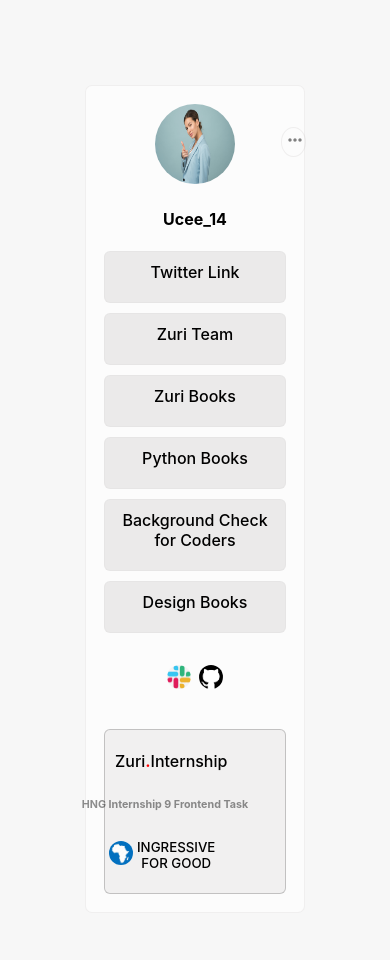
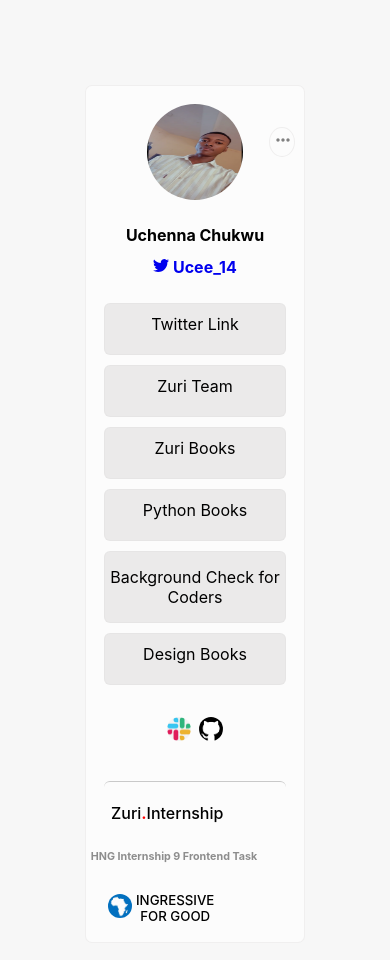
Before and after one commit to Yhucee14/zuri-one, a React (Create React App) app: page / in a window 390 px wide. Shown: the top 960 px of the page. Built offline with nearby package versions, Linux system fonts and the light colour scheme.

Commit message:
Modified CSS queries

```diff
--- a/package.json
+++ b/package.json
@@ -6,10 +6,13 @@
     "@testing-library/jest-dom": "^5.16.5",
     "@testing-library/react": "^13.4.0",
     "@testing-library/user-event": "^13.5.0",
+    "bootstrap": "^5.2.2",
     "react": "^18.2.0",
+    "react-bootstrap": "^2.5.0",
     "react-dom": "^18.2.0",
     "react-icons": "^4.6.0",
     "react-scripts": "5.0.1",
+    "react-share": "^4.4.1",
     "web-vitals": "^2.1.4"
   },
   "scripts": {
--- a/src/App.css
+++ b/src/App.css
@@ -1,5 +1,5 @@
 .container{
-    padding: 50px;
+    padding: 100px;
 }
 
 .menu-icons {
@@ -19,7 +19,7 @@
     padding: 2px;
 }
 
-@media screen and (max-width: 650px) {
+@media screen and (max-width: 425px) {
 .logo {
     display: none;
 }
@@ -41,7 +41,7 @@
     border: 1px solid #a8a3a327;
     border-radius: 50%;
     position: absolute;
-    left: 72%;
+    left: 69%;
     top: 15%;
     padding: 2px;
     }
--- a/src/App.js
+++ b/src/App.js
@@ -6,8 +6,6 @@
 import Button from './components/Button-links/Button';
 import Logo from './components/logo-cont/Logo';
 import Footer from './components/Footer/Footer';
-
-
 
 function App() {
   return (
@@ -19,8 +17,8 @@
       <Logo />
       <Footer />
 
-      <div className='menu-icons'>
-        <BiDotsHorizontalRounded  size={20} color='grey' id='dot'/>
+      <div className='menu-icons' >
+                <BiDotsHorizontalRounded  size={20} color='grey' id='dot'/>
       </div>
 
      <div className='menu'>
--- a/src/components/Button-links/Button.css
+++ b/src/components/Button-links/Button.css
@@ -21,14 +21,21 @@
     color: black;
 }
 
-@media screen and (max-width: 950px) {
+@media screen and (max-width: 425px) {
 .btn-cont a{
     padding-bottom: 20px;
+    font-weight: 400;
     }
+
+.btn-cont a:hover {
+        background: #43434656;
+        color: black;
+        border: 0.5px solid #525151b2;
+    }
+
+#pitch {
+   padding: 15px 2px 15px 2px;
+   margin-bottom: 10px;
 }
 
-.btn-cont a:hover {
-    background: #43434656;
-    color: black;
-    border: 0.5px solid #525151b2;
 }
--- a/src/components/Footer/Footer.css
+++ b/src/components/Footer/Footer.css
@@ -1,8 +1,7 @@
 .footer{
     display: flex;
     margin-top: 2rem;
-    background: #a8a3a321;
-    border: 1px solid #8080806b;
+    border-top: 1px solid #8080806b;
     padding: 5px;
     border-radius: 6px;
 }
@@ -15,21 +14,17 @@
 
 #right{
     display: flex;
-    width: 20%;
+    width: 12%;
     text-align: center;
 }
 
-#right a {
-    margin-top: 5px;
-}
-
 #left{
-    width: 40%;
-    margin-left: 10px;
+    width: 42%;
+    margin-left: 30px;
 }
 
 #center{
-    width: 40%;
+    width: 46%;
 
 }
 .col {
@@ -40,32 +35,109 @@
     color: rgba(0, 0, 0, 0.438);
 }
 
-@media screen and (max-width: 950px) {
+
+@media screen and (max-width: 768px) {
     .footer {
-        display: block;
+        display: flex;
+    }
+
+    #right a{
+        margin-top: 0px;
+    }
+
+
+    #right{
+         display: flex;
+         width: 12%;
+         text-align: center;
+         margin-bottom: 0px;
+    }
+
+    #left{
+         width: 35%;
+        }
+
+    #center{
+         width: 42%;
+        }
+
+    #logo-img {
+        margin-top: 0px;
+    }
+
+
+}
+
+
+@media screen and (max-width: 425px) {
+    .footer {
         padding: 0px;
         text-align: center;
+        display: block;
     }
 
     #right{
         display: flex;
-        width: 20%;
-        text-align: center;
     }
 
-     #center{
-        display: inline;
-        margin-left: -60px;
-
-    }
-
-    #left{
-        text-align: center;
+    #right a{
+        margin-top: 5.3px;
     }
 
     #logo-img {
         margin-top: 3px;
     }
 
+    #center{
+       display: inline;
+       }
+
+    #center a{
+        margin-left: -42px;
+       }
+
+    #left{
+        width: 5%;
+       }
+
+    #left a{
+        margin-left: -23px;
+       }
+
 
 }
+
+@media screen and (max-width: 375px) {
+    #center a{
+        margin-left: 2px;
+       }
+
+       #center{
+        display: inline;
+       }
+
+       #left a{
+        margin-left: -23px;
+       }
+
+}
+
+/* @media screen and (max-width: 550px){
+    .footer {
+        padding: 0px;
+        text-align: center;
+        display: block;
+    }
+
+    #center a{
+         margin-left: -150px;
+       }
+
+     #center{
+        display: inline;
+       }
+
+    #right {
+        margin-left: 13px;
+    }
+} */
--- a/src/components/Footer/Footer.js
+++ b/src/components/Footer/Footer.js
@@ -15,7 +15,7 @@
 
         <h5 id='right'>
         <img src={map} alt='any' id='logo-img' />
-        <a href='#'>INGRESSIVE FOR GOOD</a>
+        <a href='#'>INGRESSIVE <br />FOR GOOD</a>
         </h5>
 
     </div>
--- a/src/components/profile-section/Profile-s.js
+++ b/src/components/profile-section/Profile-s.js
@@ -1,18 +1,20 @@
 import React from 'react';
 import './Profile.css';
-import Office from '../assets/Office.jpg'
+import Pic from '../assets/pic.png';
+import {BsTwitter} from "react-icons/bs";
 
 
 const Profile = () => {
   return (
     <div className='profile-container'>
-        <img src={Office} alt='any' id='profile_img' size={25} />
+        <img src={Pic} alt='any' id='profile_img' />
+        <h4 className='name'>Uchenna Chukwu</h4>
         <h4 id='twitter'>
-        Ucee_14
+        <a href='https://twitter.com/Ucee_14'> <BsTwitter /> Ucee_14</a>
         </h4>
-        {/* <h4 id='slack'>
-        Ucee_14
-        </h4> */}
+        <h4 id='slack'>
+        Ucee
+        </h4>
     </div>
   )
 }
--- a/src/components/profile-section/Profile.css
+++ b/src/components/profile-section/Profile.css
@@ -1,10 +1,27 @@
 #profile_img {
     border-radius: 50%;
-    width: 5rem;
-    height: 5rem;
+    width: 6rem;
+    height: 6rem;
 }
 
 .profile-container{
     text-align: center;
 
 }
+
+#slack {
+    display: none;
+}
+
+#twitter a{
+    text-decoration: none;
+}
+
+.name {
+    padding: 0px;
+}
+
+#twitter {
+    padding: 5px;
+    margin-top: -15px;
+}
```
Also changed, not shown: src/components/assets/pic.png (added), 1 other file (tests, documents, lock files or other folders).
